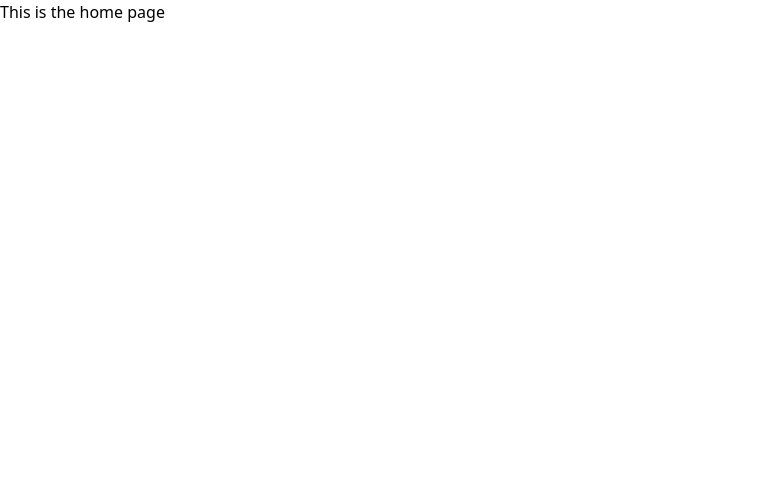
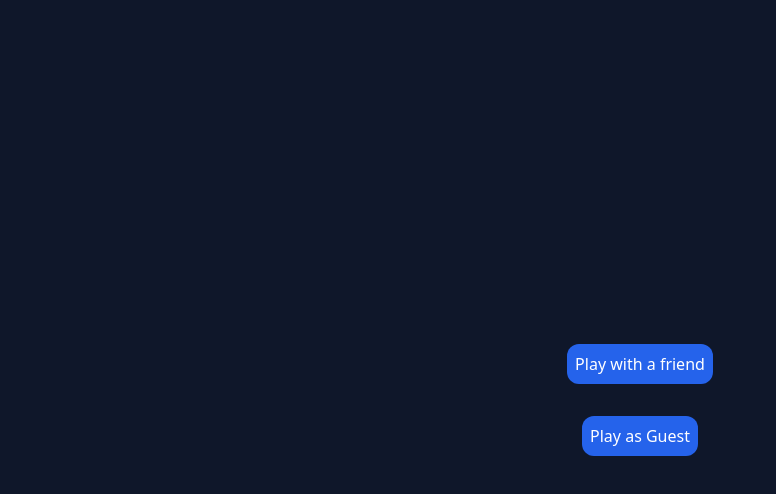
Before and after one commit to SinBin10/ChessWin, a React (Vite) app in the folder Client/: page / in a window 1280 px wide. Shown: the top 494 px of the page, without its empty margins (0-776 px from the left). Built offline with nearby package versions, Linux system fonts and the light colour scheme.

Commit message:
made the home page.

```diff
--- a/Client/src/pages/Home.jsx
+++ b/Client/src/pages/Home.jsx
@@ -1,5 +1,24 @@
+import { Link } from "react-router-dom";
+
 const Home = () => {
-  return <h1>This is the home page</h1>;
+  return (
+    <div className="h-full bg-slate-900 flex flex-col justify-center items-center">
+      <div>
+        <Link to="/path">
+          <button className="bg-blue-600 p-2 rounded-xl text-white mb-8">
+            Play with a friend
+          </button>
+        </Link>
+      </div>
+      <div>
+        <Link to="/path">
+          <button className="bg-blue-600 p-2 rounded-xl text-white">
+            Play as Guest
+          </button>
+        </Link>
+      </div>
+    </div>
+  );
 };
 
 export default Home;
```
